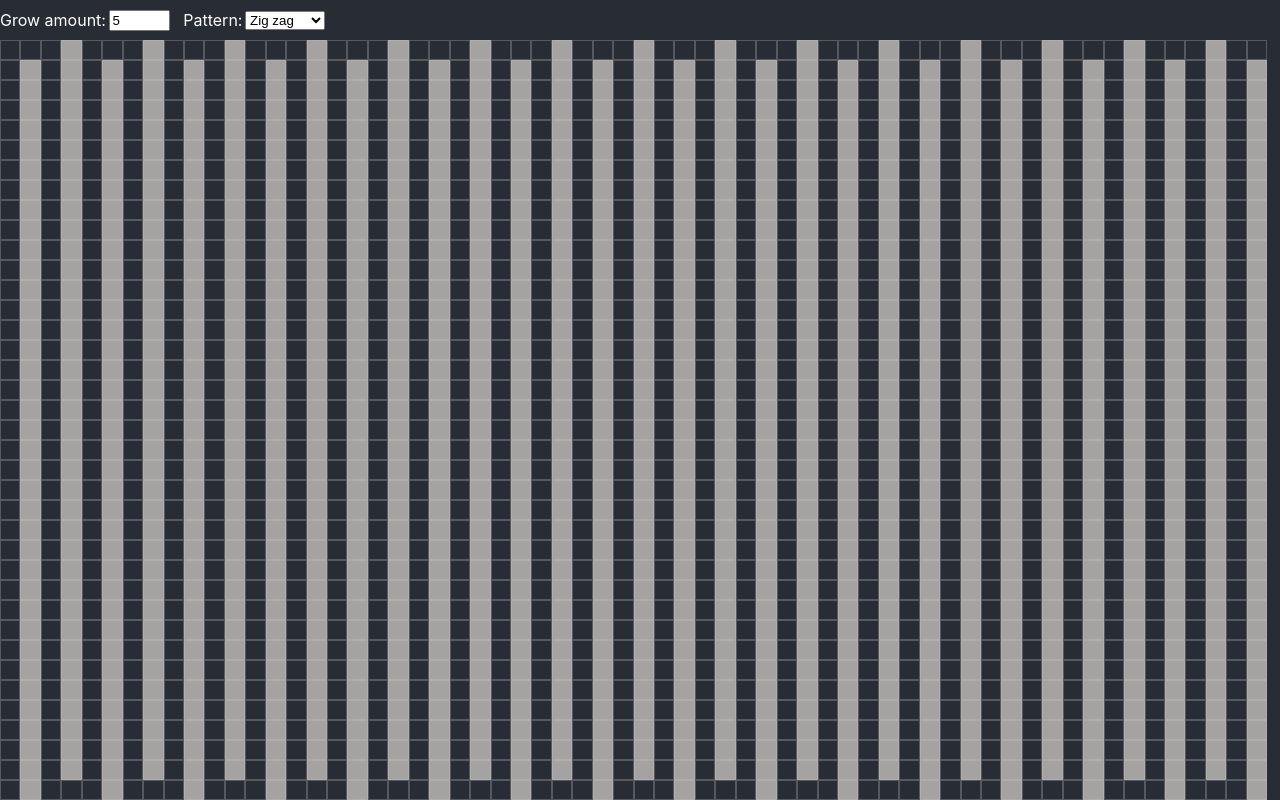
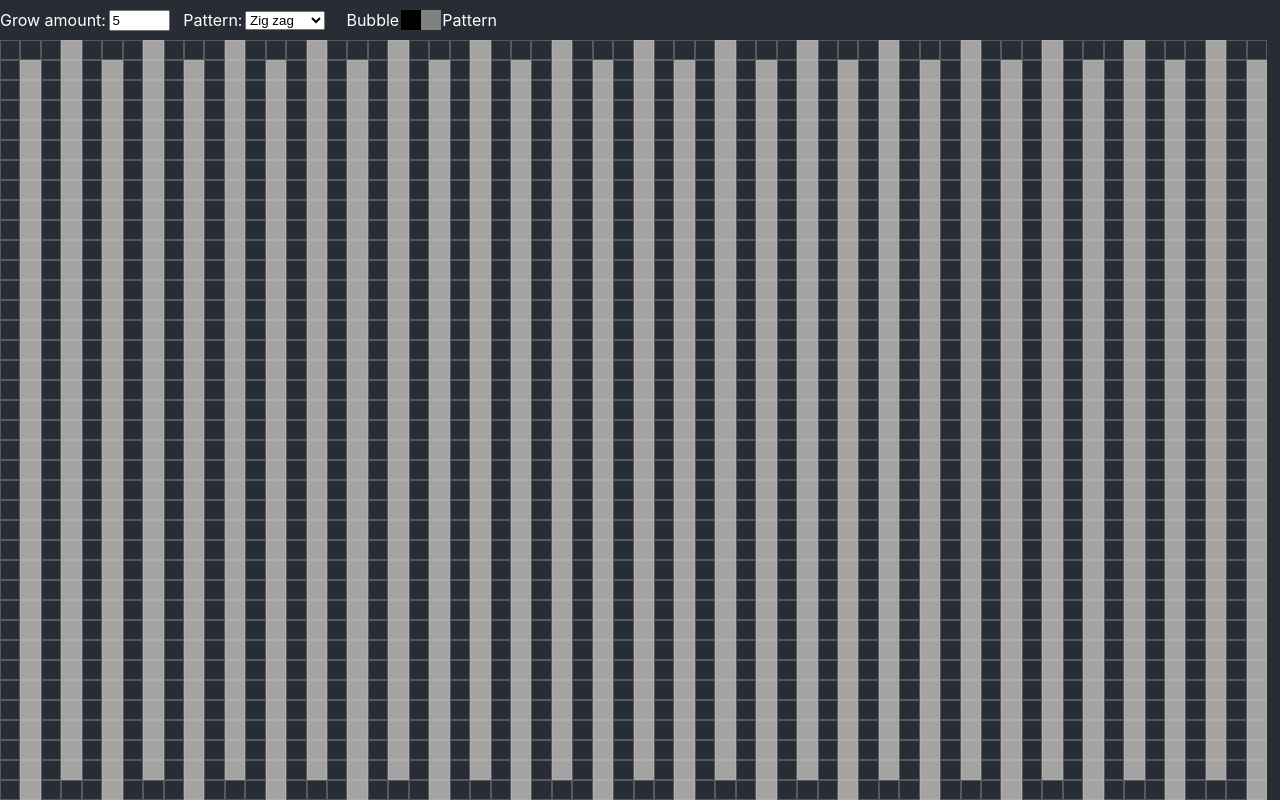
Before and after one commit to Daan-Zwarthoed/frontend-applications, a React (Create React App) app: page / in a window 1280 px wide. Built offline with nearby package versions, Linux system fonts and the light colour scheme.

Commit message:
can now chose mode and refactor for better performance

```diff
--- a/src/components/Grid/Cell/Cell.js
+++ b/src/components/Grid/Cell/Cell.js
@@ -4,8 +4,11 @@ import "./Cell.css";
 import GridContext from "../../../contexts/gridContext";
 
 let chosenGrowAmount = 5;
+let chosenMode = "bubble";
 let newNeighboursArray = [];
+const transitioningElementsArray = [];
 
+// Takes hex code and returns rgb
 const hex2rgb = (hex) => {
   const r = parseInt(hex.slice(1, 3), 16);
   const g = parseInt(hex.slice(3, 5), 16);
@@ -21,25 +24,29 @@ function addElementOrNot(element, randomColor) {
     ) {
       if (
         element.style.backgroundColor !== randomColor &&
-        !element.classList.contains("patternLine")
+        !element.classList.contains("patternLine") &&
+        !transitioningElementsArray.includes(element.style.backgroundColor)
       ) {
+        element.style.backgroundColor = randomColor;
         newNeighboursArray.push(element);
       }
     } else {
+      element.style.backgroundColor = randomColor;
       newNeighboursArray.push(element);
     }
   }
 }
 
+// Gets all the neighbours
 function getNeighbours(target, randomColor) {
   newNeighboursArray = [];
-  addElementOrNot(target.nextSibling, randomColor);
-  addElementOrNot(target.previousSibling, randomColor);
+  addElementOrNot(target.nextSibling, randomColor); // Right
+  addElementOrNot(target.previousSibling, randomColor); // Left
   if (target.parentElement.nextSibling) {
     addElementOrNot(
       target.parentElement.nextSibling.children[target.className.split(" ")[0]],
       randomColor
-    );
+    ); // Bellow
   }
   if (target.parentElement.previousSibling) {
     addElementOrNot(
@@ -47,34 +54,51 @@ function getNeighbours(target, randomColor) {
         target.className.split(" ")[0]
       ],
       randomColor
-    );
+    ); // Above
   }
   return newNeighboursArray;
 }
 
+// Starts bubbling the square or toggles the pattern line.
 function clickEventStart(event) {
+  if (chosenMode === "pattern") {
+    event.target.classList.toggle("patternLine");
+  } else {
     let neighbours = getNeighbours(event.target);
     let nextNeighbours = [];
     let randomColor = `#${Math.floor(Math.random() * 16777215).toString(16)}`;
+    transitioningElementsArray.push(hex2rgb(randomColor));
+    if (transitioningElementsArray.includes(event.target.style.backgroundColor))
+      transitioningElementsArray.splice(event.target.style.backgroundColor, 1);
+
+    // Changes clicked targets color
     if (!event.target.classList.contains("patternLine"))
       event.target.style.backgroundColor = randomColor;
+
     for (let iGrowAmount = 0; iGrowAmount < chosenGrowAmount; iGrowAmount++) {
+      // Set timeout ensures it grows 1 by 1
       // eslint-disable-next-line no-loop-func
       setTimeout(() => {
         neighbours.forEach((element) => {
           if (element) {
-          element.style.backgroundColor = randomColor;
-          nextNeighbours.push(...getNeighbours(element, hex2rgb(randomColor)));
+            nextNeighbours.push(
+              ...getNeighbours(element, hex2rgb(randomColor))
+            );
           }
         });
         neighbours = nextNeighbours;
         nextNeighbours = [];
-    }, 100 * iGrowAmount);
+        if (iGrowAmount === chosenGrowAmount - 1) {
+          transitioningElementsArray.splice(hex2rgb(randomColor), 1);
+        }
+      }, 50 * iGrowAmount);
+    }
   }
 }
 
 const Cell = (props) => {
   chosenGrowAmount = React.useContext(GridContext)[0].chosenGrowAmount;
+  chosenMode = React.useContext(GridContext)[2].chosenMode;
   return (
     <div className={`${props.className} Cell`} onClick={clickEventStart}></div>
   );
--- a/src/components/Grid/Grid.js
+++ b/src/components/Grid/Grid.js
@@ -7,13 +7,16 @@ import drawPattern from "./drawGridPattern.js";
 
 let cellArray = [];
 let rowArray = [];
+let chosenPatternSave;
 
+// Finds the needed cells for the width
 for (let iWidth = 20; iWidth <= window.innerWidth - 40; iWidth = iWidth + 20) {
   cellArray.push(
     <Cell key={iWidth / 20 - 1} className={iWidth / 20 - 1}></Cell>
   );
 }
 
+// Finds the needed cells for the height
 for (
   let iHeight = 20;
   iHeight <= window.innerHeight - 40;
@@ -28,9 +31,12 @@ for (
 
 const Grid = () => {
   const { chosenPattern } = React.useContext(GridContext)[1];
-  const patternJSON = React.useContext(GridContext)[2];
+  const patternJSON = React.useContext(GridContext)[3];
   React.useEffect(() => {
-    drawPattern(chosenPattern, patternJSON);
+    if (chosenPatternSave !== chosenPattern) {
+      drawPattern(chosenPattern, patternJSON);
+      chosenPatternSave = chosenPattern;
+    }
   });
 
   return <div className="Grid">{rowArray}</div>;
--- a/src/components/Header/Header.css
+++ b/src/components/Header/Header.css
@@ -17,3 +17,39 @@
 .Header select {
   width: 6em;
 }
+
+.Header .bubbleOrPattern {
+  display: flex;
+  flex-direction: row;
+  align-items: center;
+  margin: 0.5em;
+}
+
+.switch {
+  width: 40px;
+  height: 20px;
+  background-color: grey;
+  position: relative;
+  margin-left: 0.1em;
+  margin-right: 0.1em;
+}
+
+.switch > span {
+  height: 20px;
+  width: 20px;
+  background-color: black;
+  position: absolute;
+  top: 0;
+  left: 0;
+  transition: 0.5s;
+}
+
+.switch > input:checked + span {
+  left: 100% !important;
+  transform: translateX(-100%);
+  background-color: dodgerblue !important;
+}
+
+.switch > input {
+  opacity: 0;
+}
--- a/src/components/Header/Header.js
+++ b/src/components/Header/Header.js
@@ -6,15 +6,17 @@ import GridContext from "../../contexts/gridContext";
 const Header = () => {
   const { setChosenGrowAmount } = React.useContext(GridContext)[0];
   const { setChosenPattern } = React.useContext(GridContext)[1];
+  const { setChosenMode } = React.useContext(GridContext)[2];
   return (
     <div className="Header">
-      <label for="chosenGrowAmount">Grow amount:</label>
+      <label htmlFor="chosenGrowAmount">Grow amount:</label>
       <input
         type="number"
         defaultValue="5"
         onChange={(event) => setChosenGrowAmount(event.target.value)}
       ></input>
-      <label for="patterns">Pattern:</label>
+
+      <label htmlFor="patterns">Pattern:</label>
       <select
         name="patterns"
         onChange={(event) => setChosenPattern(event.target.value)}
@@ -23,6 +25,21 @@ const Header = () => {
         <option value="diagonalZigzag">Diagonal zig zag</option>
         <option value="none">None</option>
       </select>
+
+      <div className="bubbleOrPattern">
+        <p>Bubble</p>
+        <label className="switch">
+          <input
+            id="bubbleOrPatternCheckbox"
+            type="checkbox"
+            onChange={(event) =>
+              setChosenMode(event.target.checked ? "pattern" : "bubble")
+            }
+          />
+          <span></span>
+        </label>
+        <p>Pattern</p>
+      </div>
     </div>
   );
 };
--- a/src/contexts/gridContext.js
+++ b/src/contexts/gridContext.js
@@ -9,6 +9,7 @@ function fakeCall() {
 export const GridContextProvider = ({ children }) => {
   const [chosenGrowAmount, setChosenGrowAmount] = React.useState(5);
   const [chosenPattern, setChosenPattern] = React.useState("zigzag");
+  const [chosenMode, setChosenMode] = React.useState("bubble");
   const patternJSON = fakeCall();
 
   const chosenGrowAmountObject = React.useMemo(
@@ -21,9 +22,19 @@ export const GridContextProvider = ({ children }) => {
     [chosenPattern]
   );
 
+  const chosenModeObject = React.useMemo(
+    () => ({ chosenMode, setChosenMode }),
+    [chosenMode]
+  );
+
   return (
     <GridContext.Provider
-      value={[chosenGrowAmountObject, chosenPatternObject, patternJSON]}
+      value={[
+        chosenGrowAmountObject,
+        chosenPatternObject,
+        chosenModeObject,
+        patternJSON,
+      ]}
     >
       {children}
     </GridContext.Provider>
```
Lines whose indentation alone changed are shown as unchanged.
